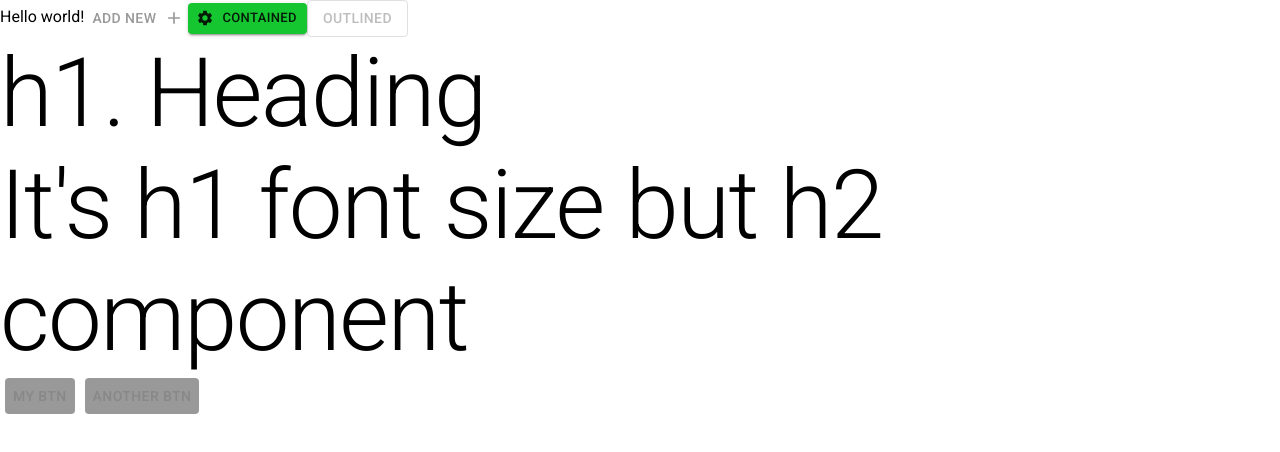
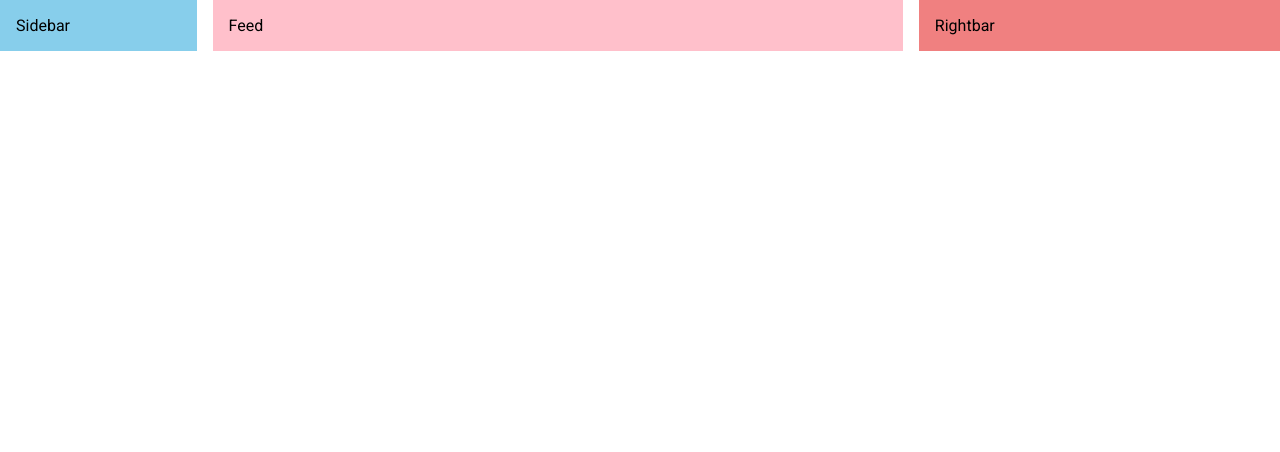
Before and after one commit to DrigaNicolai/react-mui_practise, a React (Create React App) app: page / in a window 1280 px wide. Shown: the top 452 px of the page. Built offline with nearby package versions, Linux system fonts and the light colour scheme.

Commit message:
Practise layouts

```diff
--- a/src/App.js
+++ b/src/App.js
@@ -1,8 +1,13 @@
-import { Button, styled, Typography } from "@mui/material";
-import { Add, Settings } from "@mui/icons-material";
+/*import { Button, styled, Typography } from "@mui/material";
+import { Add, Settings } from "@mui/icons-material";*/
+
+import Sidebar from "./components/Sidebar";
+import Feed from "./components/Feed";
+import Rightbar from "./components/Rightbar";
+import {Box, Stack} from "@mui/material";
 
 const App = () => {
-  const BlueButton = styled(Button)(({theme}) => ({
+/*  const BlueButton = styled(Button)(({theme}) => ({
     backgroundColor: theme.palette.otherColor.main,
     color: "#888",
     margin: 5,
@@ -13,10 +18,10 @@
       backgroundColor: "gray",
       color: "white"
     }
-  }));
+  }));*/
 
   return (
-    <div>
+    /*<div>
       Hello world!
       <Button variant="text" color="otherColor" endIcon={<Add />}>
         Add new
@@ -29,7 +34,7 @@
       <Typography variant="h1" component="h2">
         It's h1 font size but h2 component
       </Typography>
-      {/*<Button variant="contained" sx={{
+      {/!*<Button variant="contained" sx={{
         backgroundColor: "skyblue",
         color: "#888",
         m: 5,
@@ -56,10 +61,18 @@
         }
       }}>
         My unique btn
-      </Button>*/}
+      </Button>*!/}
       <BlueButton>My btn</BlueButton>
       <BlueButton>Another btn</BlueButton>
-    </div>
+    </div>*/
+    <Box>
+      {/*navbar*/}
+      <Stack direction="row" spacing={2} justifyContent="space-between">
+        <Sidebar />
+        <Feed />
+        <Rightbar />
+      </Stack>
+    </Box>
   );
 }
 
--- /dev/null
+++ b/src/components/Feed.jsx
@@ -0,0 +1,12 @@
+import React from 'react';
+import { Box } from "@mui/material";
+
+const Feed = () => {
+  return (
+    <Box bgcolor="pink" flex={4} p={2}>
+      Feed
+    </Box>
+  );
+};
+
+export default Feed;
--- /dev/null
+++ b/src/components/Rightbar.jsx
@@ -0,0 +1,12 @@
+import React from 'react';
+import { Box } from "@mui/material";
+
+const Rightbar = () => {
+  return (
+    <Box bgcolor="lightcoral" flex={2} p={2}>
+      Rightbar
+    </Box>
+  );
+};
+
+export default Rightbar;
--- /dev/null
+++ b/src/components/Sidebar.jsx
@@ -0,0 +1,12 @@
+import React from 'react';
+import { Box } from "@mui/material";
+
+const Sidebar = () => {
+  return (
+    <Box bgcolor="skyblue" flex={1} p={2}>
+      Sidebar
+    </Box>
+  );
+};
+
+export default Sidebar;
```
Also changed, not shown: src/components/Navbar.jsx (added, +11 -0 lines).
